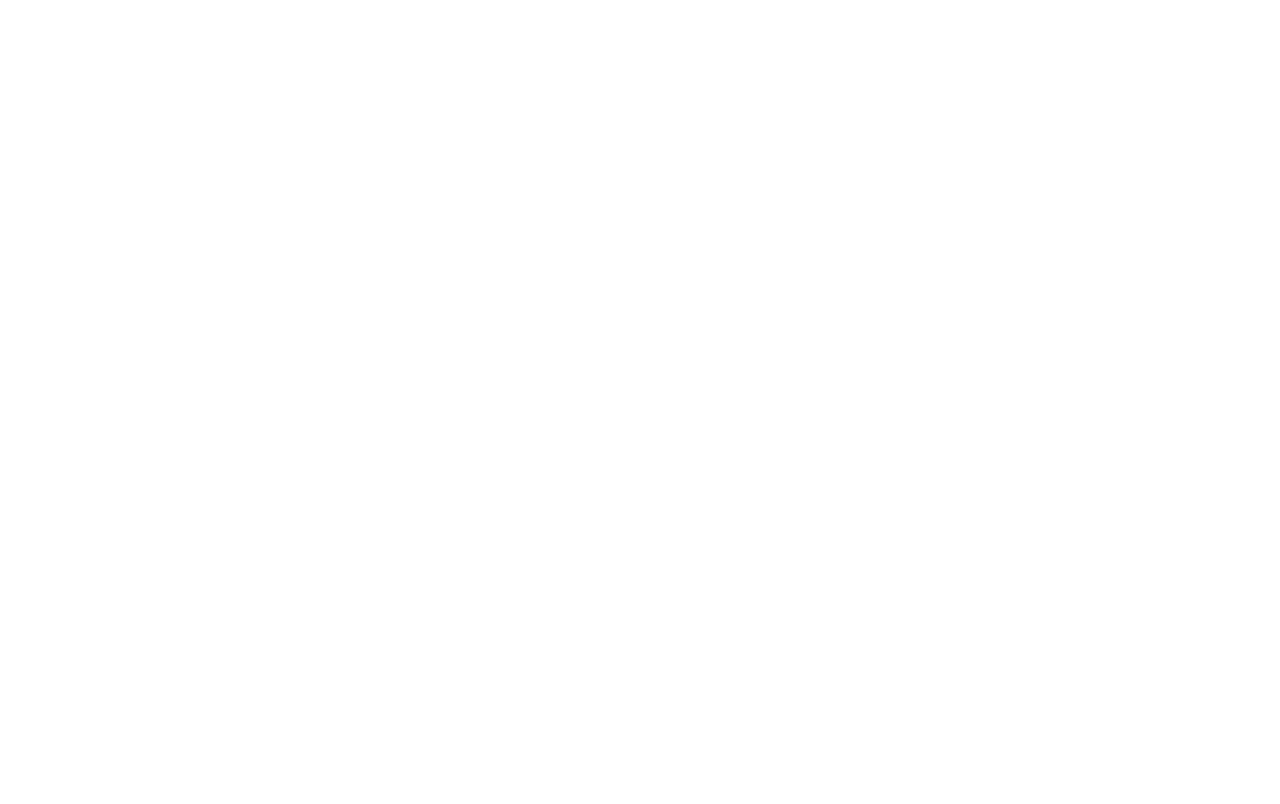
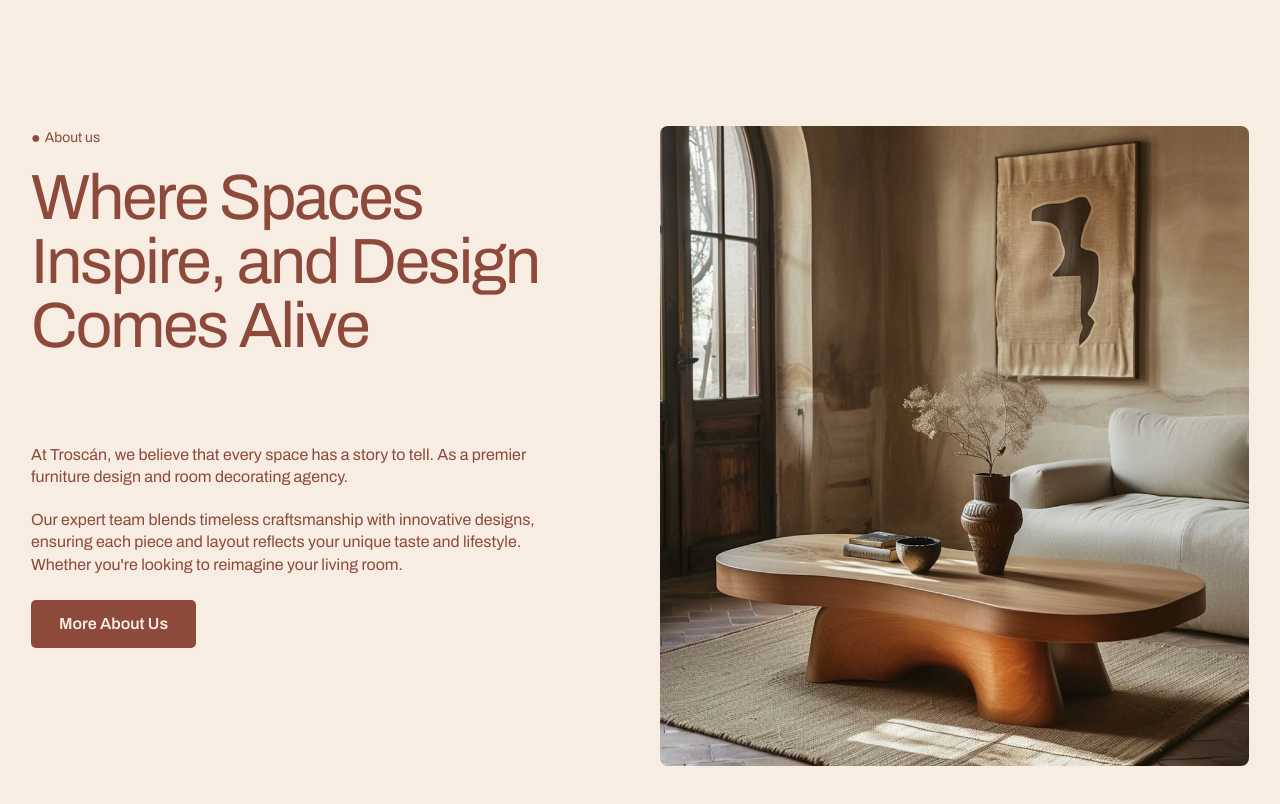
Before and after one commit to RF-Rezon/Troscan-Website, a Next.js app: page / in a window 1280 px wide. Shown: the part 860-1664 px from the top of the page. Before the commit the page ends 800 px from the top, so only its background shows below. Built offline with nearby package versions, Linux system fonts and the light colour scheme.

Commit message:
About Us Page Done

```diff
--- a/src/app/globals.css
+++ b/src/app/globals.css
@@ -2,23 +2,26 @@
 
 /* Text Settings ->>>>>  small to large*/
 
-.p-1 {
+.t-1 {
   @apply text-[14px] leading-[16.8px];
 }
-.p-2 {
-  @apply text-[16px] font-[600];
+.t-2 {
+  @apply text-[16px] leading-[16px] font-[600];
 }
-.p-3 {
+.t-2-light {
+  @apply text-[14px] md:text-[16px] leading-[22.4px];
+}
+.t-3 {
   @apply text-[22px] tracking-[-0.22px] leading-[26.4px];
 }
-.p-4 {
+.t-4 {
   @apply text-[28px] tracking-[-0.56px] leading-[33.6px];
 }
-.p-5 {
+.t-5 {
   @apply text-[40px] tracking-[-0.8px] leading-[48px];
 }
-.p-6 {
-  @apply text-[64px] tracking-[-1.92px];
+.t-6 {
+  @apply text-[40px] lg:text-[64px] tracking-[-1.92px] leading-[40px] md:leading-[64px];
 }
 .p-nav {
   @apply text-[42px] md:text-[64px] lg:text-[96px] md:leading-none tracking-[-2.88px] leading-[45px];
--- a/src/app/layout.tsx
+++ b/src/app/layout.tsx
@@ -20,7 +20,9 @@
 }>) {
   return (
     <html lang="en">
-      <body className={`${archivo.className} antialiased`}>{children}</body>
+      <body className={`${archivo.className} antialiased base-white-bg`}>
+        {children}
+      </body>
     </html>
   );
 }
--- a/src/app/page.tsx
+++ b/src/app/page.tsx
@@ -1,9 +1,11 @@
+import About from "@/components/home/aboutus";
 import Header from "@/components/home/header";
 
 export default function Home() {
   return (
     <>
       <Header />
+      <About />
     </>
   );
 }
--- /dev/null
+++ b/src/components/home/aboutus.tsx
@@ -0,0 +1,40 @@
+const About = () => {
+  return (
+    <>
+      <div className="min-h-screen mx-auto flex flex-col lg:flex-row items-center justify-center max-w-[1250px] py-[100px] md:py-[140px] lg:py-[186px]  md:space-x-10 px-4">
+        <div className="w-full lg:min-h-screen base-gold-text flex flex-col lg:space-y-[86px] space-y-[20px] md:px-6 lg:px-0">
+          <div className="lg:mr-10">
+            <p className="flex items-center space-x-1 md:pb-4 pb-1">
+              <span className="base-gold-text">&#9679;</span>
+              <span className="t-1 text-left">About us</span>
+            </p>
+            <p className="t-6 text-left">
+              Where Spaces Inspire, and Design Comes Alive
+            </p>
+          </div>
+          <div className="lg:mr-10">
+            <p className="t-2-light md:pb-5 pb-3 text-left">
+              At Troscán, we believe that every space has a story to tell. As a
+              premier furniture design and room decorating agency.{" "}
+            </p>
+            <p className="t-2-light md:pb-6 pb-3 text-left">
+              Our expert team blends timeless craftsmanship with innovative
+              designs, ensuring each piece and layout reflects your unique taste
+              and lifestyle. Whether you're looking to reimagine your living
+              room.
+            </p>
+            <button className="py-[16px] px-[28px] rounded-[5px] t-2 base-gold-bg base-white-text hover:opacity-80">
+              More About Us
+            </button>
+          </div>
+        </div>
+        <div
+          className="self-start w-full min-h-[80vh] bg-center bg-cover bg-no-repeat corner-round mt-6 lg:mt-0"
+          style={{ backgroundImage: "url('/sec2/1.jpeg') " }}
+        ></div>
+      </div>
+    </>
+  );
+};
+
+export default About;
--- a/src/components/home/header.tsx
+++ b/src/components/home/header.tsx
@@ -12,10 +12,10 @@
             </p>
           </div>
           <div className="space-x-0 lg:space-x-3 space-y-2 lg:space-y-0 flex flex-col lg:flex-row items-center justify-center mx-2">
-            <button className="btn p-2 base-gold-text base-white-bg hover:opacity-80 w-full lg:w-1/5">
+            <button className="btn t-2 base-gold-text base-white-bg hover:opacity-80 w-full lg:w-1/5">
               Our Vision
             </button>
-            <button className="btn p-2 bg-transparent text-white hover:bg-white hover:text-[#8D493A] border border-white w-full lg:w-1/4">
+            <button className="btn t-2 bg-transparent text-white hover:bg-white hover:text-[#8D493A] border border-white w-full lg:w-1/4">
               Explore Expertise
             </button>
           </div>
```
